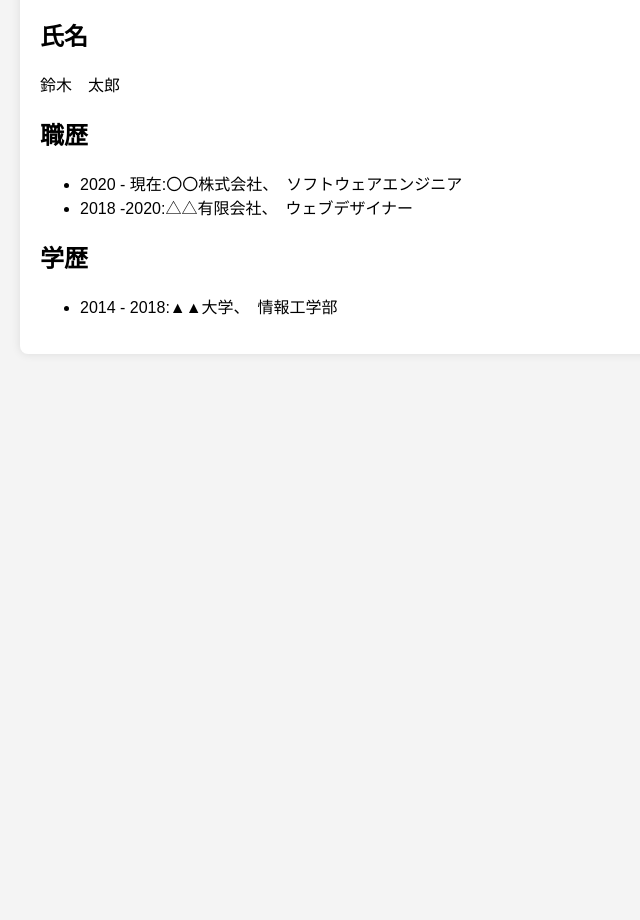
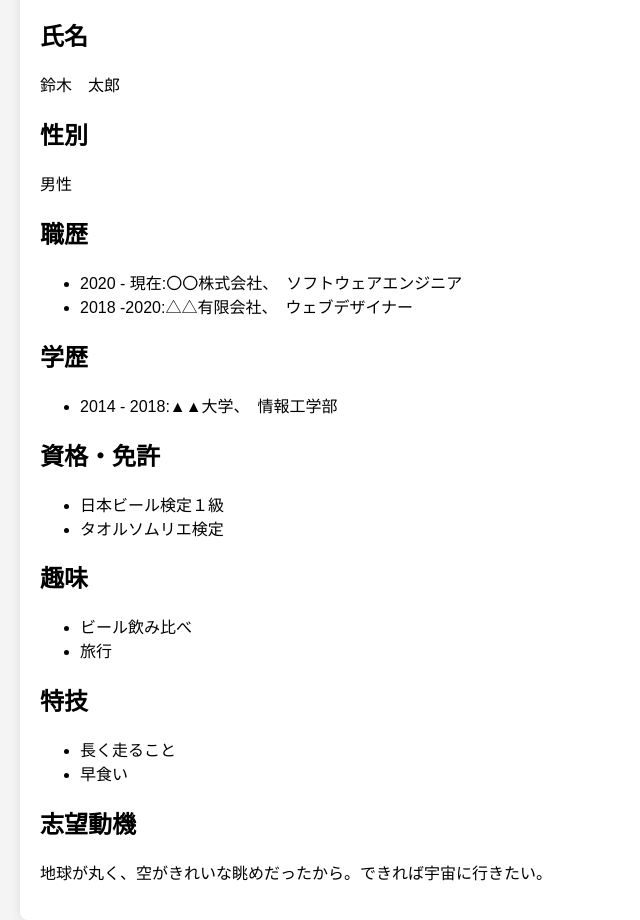
Before and after one commit to suzukikenshin/j-ju0426, a plain HTML site: page index.html in a window 1280 px wide. Shown: the part 370-1290 px from the top of the page, without its empty margins (0-640 px from the left). Before the commit the page ends 800 px from the top, so only its background shows below. Drawn offline with Linux system fonts and the light colour scheme.

Commit message:
Update index.html

```diff
--- a/index.html
+++ b/index.html
@@ -28,6 +28,9 @@
   <h2>氏名</h2>
   <p>鈴木　太郎</p>
 
+  <h2>性別</h2>
+  <p>男性</p>
+
   <h2>職歴</h2>
   <ul>
    <li>2020 - 現在:〇〇株式会社、　ソフトウェアエンジニア</li>
@@ -38,6 +41,27 @@
   <ul>
    <li>2014 - 2018:▲▲大学、　情報工学部</li>
   </ul>
+
+  <h2>資格・免許</h2>
+  <ul>
+   <li>日本ビール検定１級</li>
+   <li>タオルソムリエ検定</li>
+  </ul>
+
+  <h2>趣味</h2>
+  <ul>
+   <li>ビール飲み比べ</li>
+   <li>旅行</li>
+  </ul>
+
+  <h2>特技</h2>
+  <ul>
+   <li>長く走ること</li>
+   <li>早食い</li>
+  </ul>
+
+  <h2>志望動機</h2>
+  <p>地球が丸く、空がきれいな眺めだったから。できれば宇宙に行きたい。</p>
  </section>
 
 </body>
```
